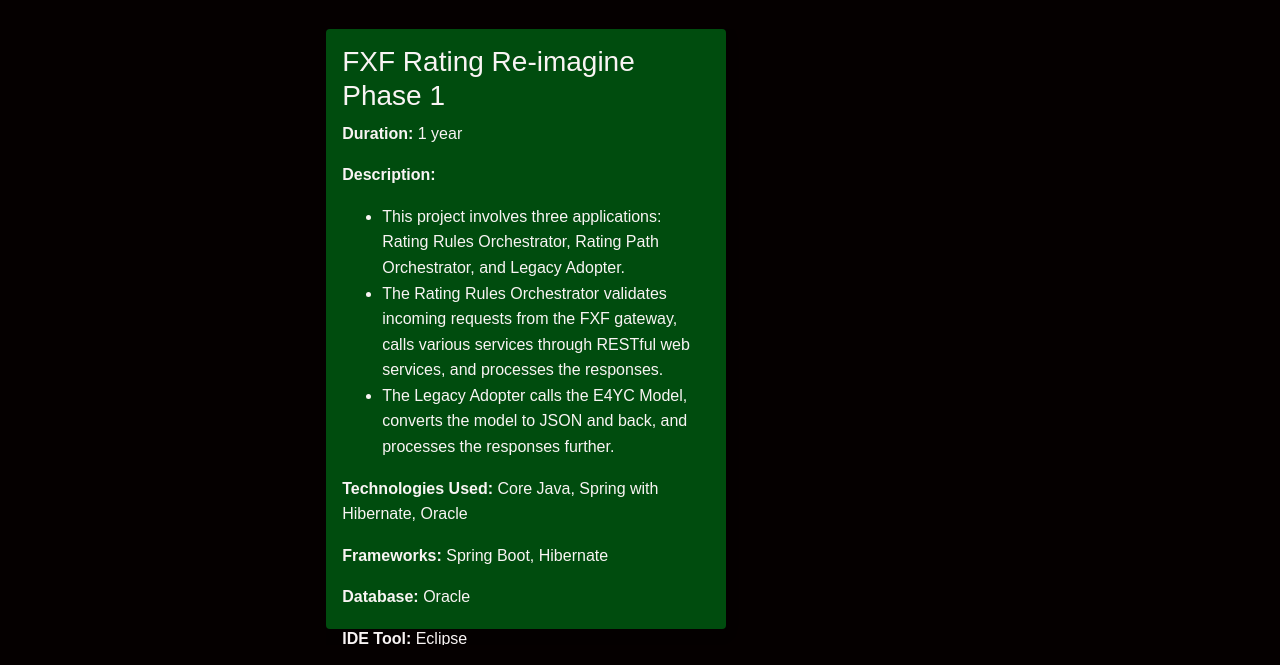
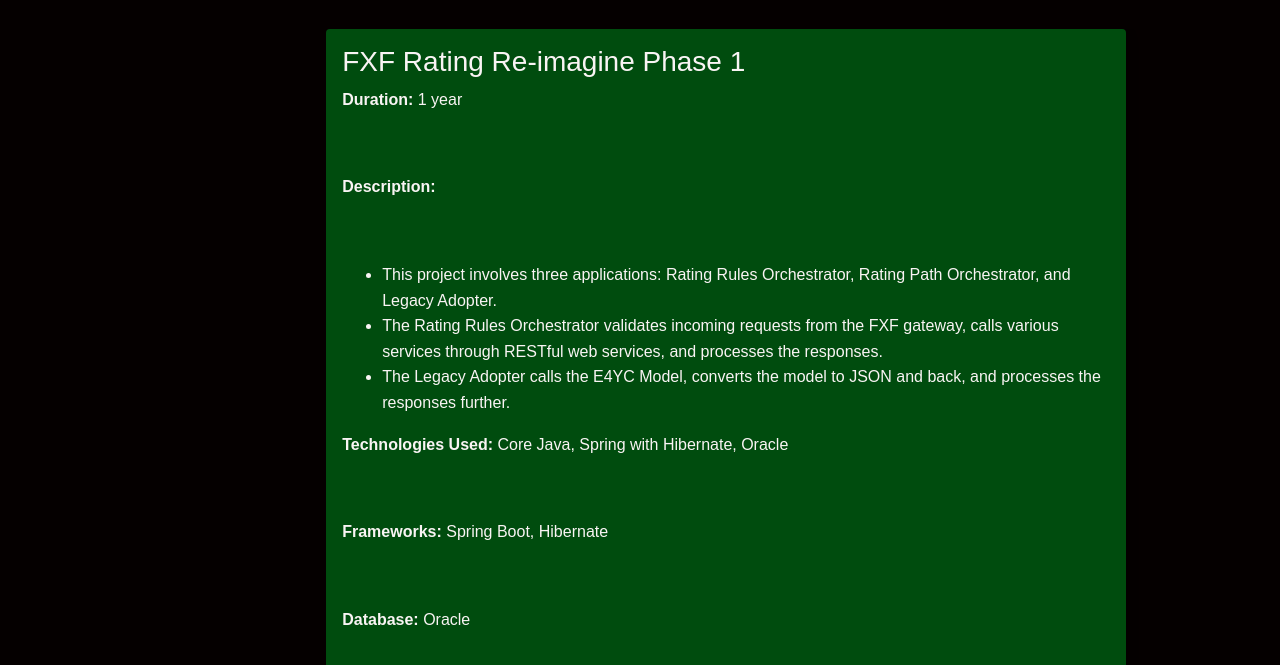
Before and after one commit to prathyushachaduvu/portfolio, a plain HTML site: page index.html in a window 1280 px wide. Shown: the part 631-1296 px from the top of the page. Drawn offline with nearby package versions, Linux system fonts and the light colour scheme.

Commit message:
Update styles.css

```diff
--- a/styles.css
+++ b/styles.css
@@ -88,8 +88,8 @@ body {
   padding: 1rem;
   border-radius: 0.25rem;
   box-shadow: 0 5px 15px rgba(0, 0, 0, 0.1);
-  width: 400px; /* Adjust based on the desired width */
-  height: 600px; /* Adjust based on the desired height */
+  width: 800px; /* Adjust based on the desired width */
+  height: 1000px; /* Adjust based on the desired height */
   flex: 0 0 auto;
   display: flex;
   flex-direction: column;
```
